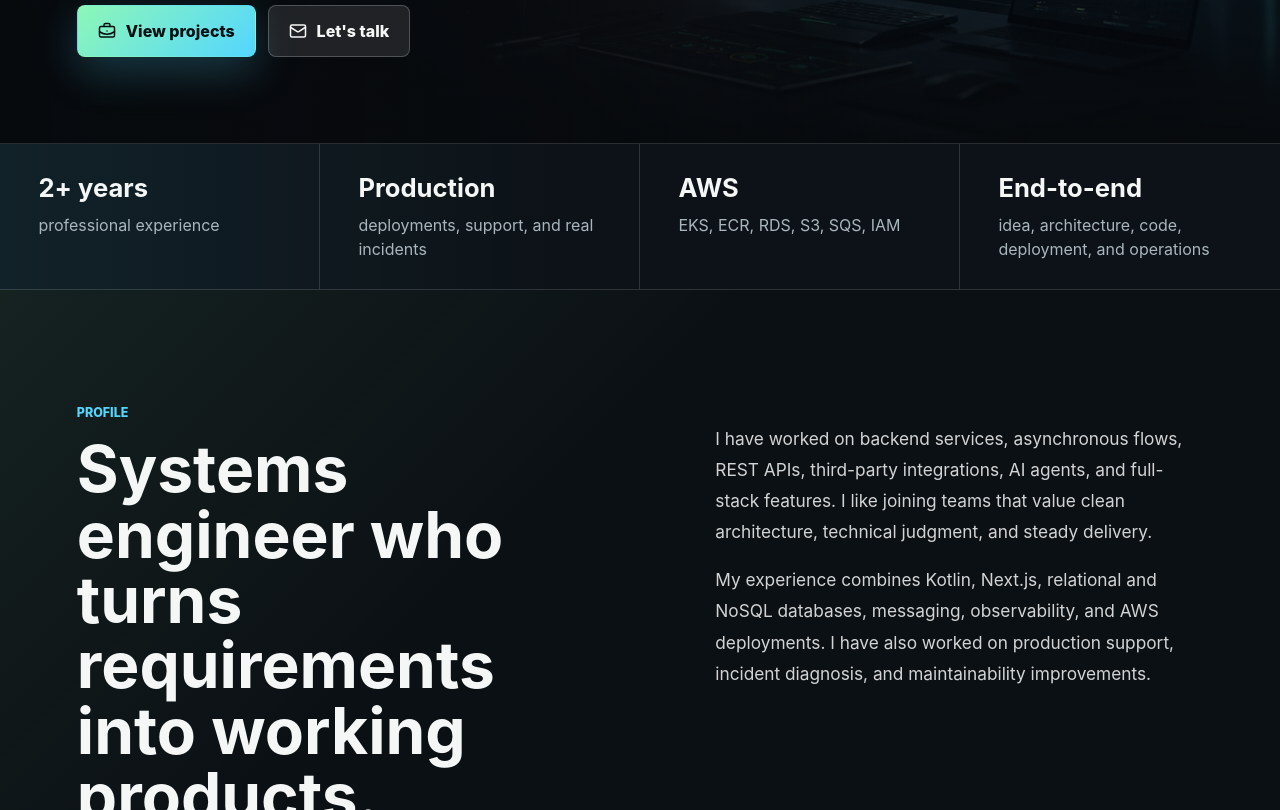
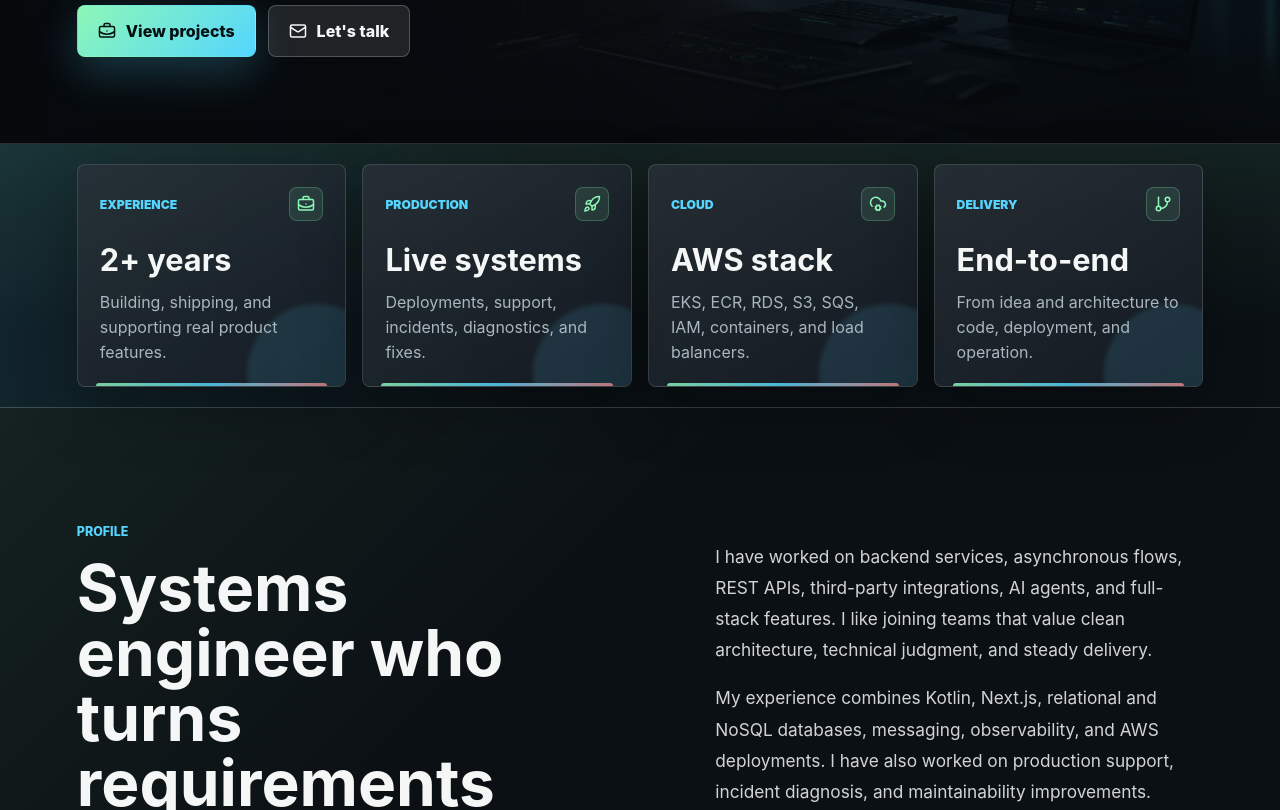
Before and after one commit to StephanSuarez/portfolio, a Next.js app: page / in a window 1280 px wide. Shown: the part 610-1420 px from the top of the page. Built offline with nearby package versions, Linux system fonts and the light colour scheme.

Commit message:
Redesign professional summary cards

```diff
--- a/app/globals.css
+++ b/app/globals.css
@@ -256,33 +256,105 @@ h1 {
 .proof-band {
   display: grid;
   grid-template-columns: repeat(4, 1fr);
+  gap: 16px;
+  padding: 20px clamp(20px, 6vw, 84px);
   border-bottom: 1px solid var(--line);
   background:
-    linear-gradient(90deg, rgba(84, 214, 255, 0.08), transparent 44%),
-    #0c1217;
+    linear-gradient(90deg, rgba(84, 214, 255, 0.1), transparent 42%),
+    linear-gradient(180deg, rgba(141, 247, 183, 0.08), transparent 70%),
+    #0a1014;
 }
 
-.proof-band div {
-  min-height: 130px;
-  padding: 28px clamp(18px, 3vw, 40px);
-  border-right: 1px solid var(--line);
+.proof-card {
+  position: relative;
+  min-height: 178px;
+  padding: 22px;
+  overflow: hidden;
+  border: 1px solid rgba(255, 255, 255, 0.14);
+  border-radius: 8px;
+  background:
+    linear-gradient(145deg, rgba(255, 255, 255, 0.09), rgba(255, 255, 255, 0.024)),
+    rgba(16, 24, 32, 0.78);
+  box-shadow: 0 20px 60px rgba(0, 0, 0, 0.28);
+  transition:
+    transform 180ms ease,
+    border-color 180ms ease,
+    background 180ms ease;
 }
 
-.proof-band div:last-child {
-  border-right: 0;
+.proof-card::before {
+  position: absolute;
+  inset: auto 18px 0;
+  height: 3px;
+  content: "";
+  border-radius: 999px 999px 0 0;
+  background: linear-gradient(90deg, var(--green), var(--teal), var(--coral));
+  opacity: 0.82;
+}
+
+.proof-card::after {
+  position: absolute;
+  right: -42px;
+  bottom: -58px;
+  width: 140px;
+  height: 140px;
+  content: "";
+  border-radius: 50%;
+  background: rgba(84, 214, 255, 0.12);
+  filter: blur(2px);
+}
+
+.proof-card:hover {
+  transform: translateY(-4px);
+  border-color: rgba(84, 214, 255, 0.32);
+  background:
+    linear-gradient(145deg, rgba(84, 214, 255, 0.13), rgba(255, 255, 255, 0.028)),
+    rgba(16, 24, 32, 0.88);
+}
+
+.proof-card-top {
+  position: relative;
+  z-index: 1;
+  display: flex;
+  align-items: center;
+  justify-content: space-between;
+  gap: 16px;
+}
+
+.proof-card-top span {
+  color: var(--teal);
+  font-size: 0.76rem;
+  font-weight: 900;
+  text-transform: uppercase;
+}
+
+.proof-card-top svg {
+  width: 34px;
+  height: 34px;
+  padding: 7px;
+  border: 1px solid rgba(141, 247, 183, 0.24);
+  border-radius: 8px;
+  color: var(--green);
+  background: rgba(141, 247, 183, 0.1);
 }
 
 .proof-band strong {
+  position: relative;
+  z-index: 1;
   display: block;
+  margin-top: 24px;
   color: var(--text);
-  font-size: clamp(1.3rem, 2vw, 1.9rem);
+  font-size: clamp(1.65rem, 2.4vw, 2.55rem);
+  line-height: 1;
 }
 
-.proof-band span {
-  display: block;
-  margin-top: 10px;
+.proof-band p {
+  position: relative;
+  z-index: 1;
+  max-width: 280px;
+  margin: 14px 0 0;
   color: var(--muted);
-  line-height: 1.5;
+  line-height: 1.55;
 }
 
 .section {
@@ -653,10 +725,8 @@ h1 {
     min-width: 154px;
   }
 
-  .proof-band div {
+  .proof-card {
     min-height: auto;
-    border-right: 0;
-    border-bottom: 1px solid var(--line);
   }
 
   .hero-actions,
--- a/app/page.tsx
+++ b/app/page.tsx
@@ -5,10 +5,12 @@ import {
   BriefcaseBusiness,
   CloudCog,
   CreditCard,
+  GitBranch,
   Linkedin,
   Mail,
   Network,
   Phone,
+  Rocket,
   Send
 } from "lucide-react";
 import { useEffect, useState } from "react";
@@ -55,10 +57,30 @@ const copy = {
     secondaryAction: "Let's talk",
     proofLabel: "Professional summary",
     proof: [
-      ["2+ years", "professional experience"],
-      ["Production", "deployments, support, and real incidents"],
-      ["AWS", "EKS, ECR, RDS, S3, SQS, IAM"],
-      ["End-to-end", "idea, architecture, code, deployment, and operations"]
+      {
+        eyebrow: "Experience",
+        title: "2+ years",
+        body: "Building, shipping, and supporting real product features.",
+        icon: BriefcaseBusiness
+      },
+      {
+        eyebrow: "Production",
+        title: "Live systems",
+        body: "Deployments, support, incidents, diagnostics, and fixes.",
+        icon: Rocket
+      },
+      {
+        eyebrow: "Cloud",
+        title: "AWS stack",
+        body: "EKS, ECR, RDS, S3, SQS, IAM, containers, and load balancers.",
+        icon: CloudCog
+      },
+      {
+        eyebrow: "Delivery",
+        title: "End-to-end",
+        body: "From idea and architecture to code, deployment, and operation.",
+        icon: GitBranch
+      }
     ],
     profileEyebrow: "Profile",
     profileTitle: "Systems engineer who turns requirements into working products.",
@@ -168,10 +190,30 @@ const copy = {
     secondaryAction: "Hablemos",
     proofLabel: "Resumen profesional",
     proof: [
-      ["2+ años", "experiencia profesional"],
-      ["Producción", "despliegues, soporte e incidentes reales"],
-      ["AWS", "EKS, ECR, RDS, S3, SQS, IAM"],
-      ["End-to-end", "idea, arquitectura, código, despliegue y operación"]
+      {
+        eyebrow: "Experiencia",
+        title: "2+ años",
+        body: "Construyendo, entregando y soportando funcionalidades reales de producto.",
+        icon: BriefcaseBusiness
+      },
+      {
+        eyebrow: "Producción",
+        title: "Sistemas vivos",
+        body: "Despliegues, soporte, incidentes, diagnóstico y correcciones.",
+        icon: Rocket
+      },
+      {
+        eyebrow: "Cloud",
+        title: "Stack AWS",
+        body: "EKS, ECR, RDS, S3, SQS, IAM, contenedores y balanceadores.",
+        icon: CloudCog
+      },
+      {
+        eyebrow: "Entrega",
+        title: "End-to-end",
+        body: "De idea y arquitectura a código, despliegue y operación.",
+        icon: GitBranch
+      }
     ],
     profileEyebrow: "Perfil",
     profileTitle: "Ingeniero de sistemas que convierte requerimientos en producto funcionando.",
@@ -321,12 +363,20 @@ export default function Home() {
         </section>
 
         <section className="proof-band" aria-label={t.proofLabel}>
-          {t.proof.map(([title, body]) => (
-            <div key={title}>
-              <strong>{title}</strong>
-              <span>{body}</span>
-            </div>
-          ))}
+          {t.proof.map((item) => {
+            const Icon = item.icon;
+
+            return (
+              <article className="proof-card" key={item.title}>
+                <div className="proof-card-top">
+                  <span>{item.eyebrow}</span>
+                  <Icon aria-hidden="true" />
+                </div>
+                <strong>{item.title}</strong>
+                <p>{item.body}</p>
+              </article>
+            );
+          })}
         </section>
 
         <section className="section intro-section">
```
